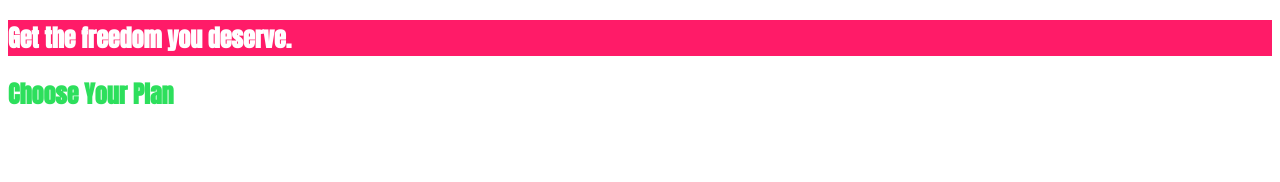
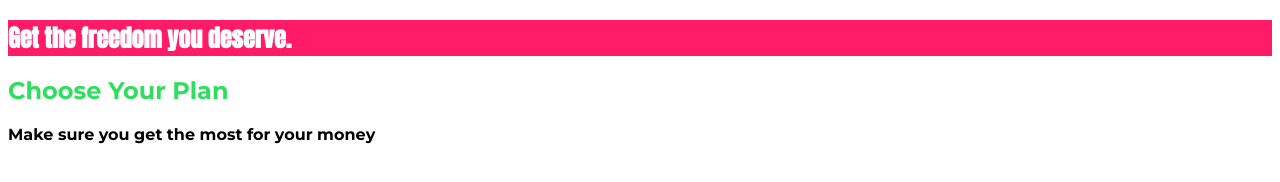
Before and after one commit to autopilotcode/1-css-basics, a plain HTML site: page index.html in a window 1280 px wide. Drawn offline with Linux system fonts and the light colour scheme.

Commit message:
syntax, fonts, selectors, properties, values, classes, id's, rules, specificity, inheritance, combinators, cascading

```diff
--- a/index.html
+++ b/index.html
@@ -7,6 +7,7 @@
     <title>uHost</title>
     <link rel="shortcut icon" href="favicon.png">
     <link href="https://fonts.googleapis.com/css2?family=Anton&display=swap" rel="stylesheet">
+    <link href="https://fonts.googleapis.com/css2?family=Montserrat:wght@700&display=swap" rel="stylesheet">
     <link rel="stylesheet" href="main.css">
 </head>
 
@@ -17,6 +18,7 @@
         </section>
         <section id="plans">
             <h1 class="section-title">Choose Your Plan</h1>
+            <p>Make sure you get the most for your money</p>
         </section>
     </main>
 </body>
--- a/main.css
+++ b/main.css
@@ -2,9 +2,8 @@
     background: #ff1b68;
 }*/
 
-h1 {
-    color: white;
-    font-family: 'Anton', sans-serif;
+body {
+    font-family: 'Montserrat', sans-serif;
 }
 
 #product-overview {
@@ -13,4 +12,10 @@ h1 {
 
 .section-title {
     color: #2ddf5c;
+    font-family: inherit;
 }
+
+#product-overview h1 {
+    color: white;
+    font-family: 'Anton', sans-serif;
+}
```
